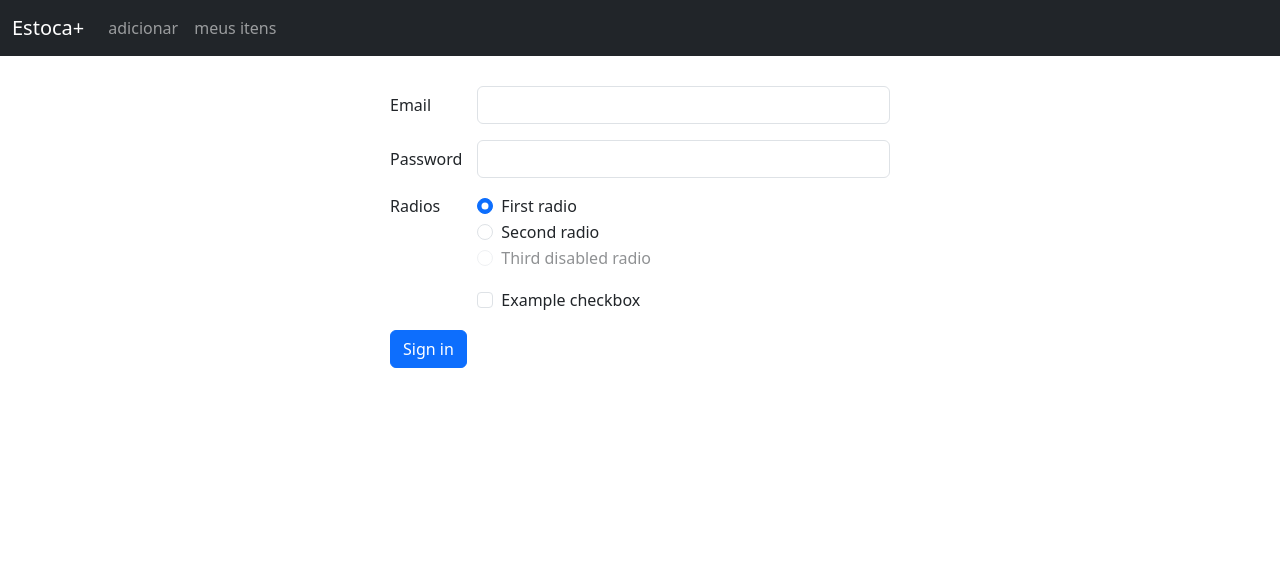
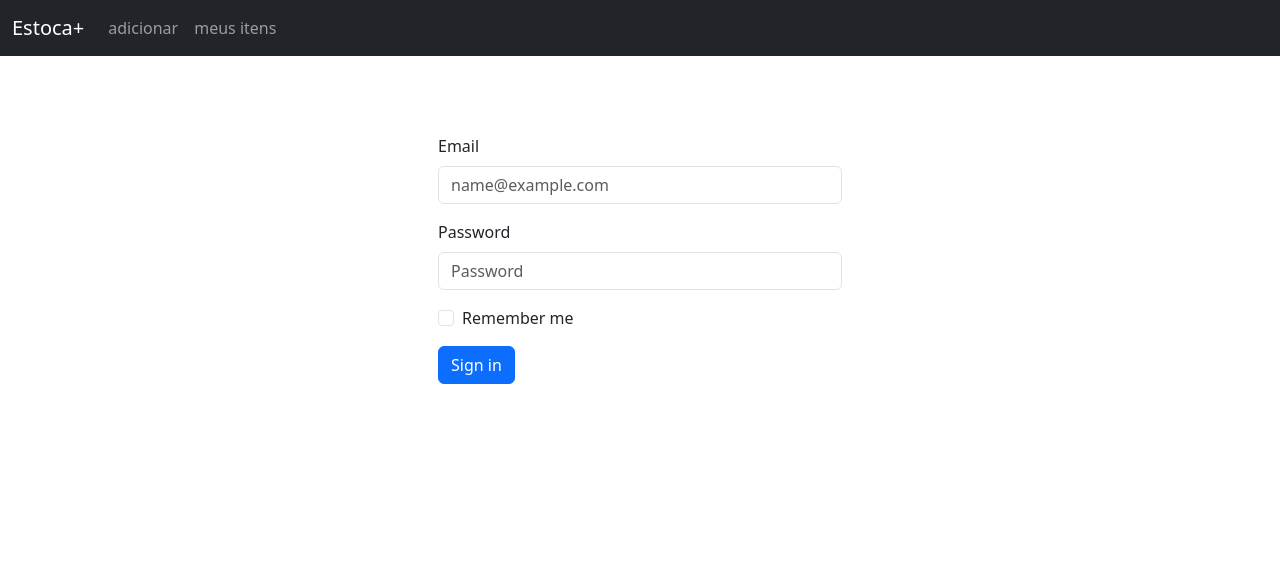
Before and after one commit to OracleHeadd/estoque, a Node project: template views/login/login.handlebars in a window 1280 px wide. Shown: the top 583 px of the page. Run offline with Node 20 templates, Linux system fonts and the light colour scheme; the template is opened without the code that fills it, so the values that code supplies are empty; some libraries are stand-ins or nearby versions.

Commit message:
chore: Update login page form layout and add redirect to login page

```diff
--- a/index.js
+++ b/index.js
@@ -6,7 +6,6 @@ const app = express();
 const port = 8000;
 
 //db call
-
 const db = require('./db/connection')
 
 //template engine
@@ -20,7 +19,15 @@ const itensRoutes = require('./routes/itens');
 const addRouters = require('./routes/add');
 
 //routes
-app.get('/', async (req, res) => {
+app.get('/', (req, res) => {
+    res.redirect('/login');
+});
+
+app.get('/login', (req, res) => {
+    res.render('login/login');
+});
+
+app.get('/home', async (req, res) => {
     try {
         let searchResults;
 
@@ -40,7 +47,6 @@ app.get('/', async (req, res) => {
     }
 });
 
-
 app.use('/itens', itensRoutes);
 app.use('/add', addRouters);
 
--- a/views/login/login.handlebars
+++ b/views/login/login.handlebars
@@ -1,48 +1,15 @@
-<form>
-  <div class="row mb-3">
-    <label for="inputEmail3" class="col-sm-2 col-form-label">Email</label>
-    <div class="col-sm-10">
-      <input type="email" class="form-control" id="inputEmail3">
-    </div>
+<form class="p-5">
+  <div class="mb-3">
+    <label for="inputEmail" class="form-label">Email</label>
+    <input type="email" class="form-control" id="inputEmail" placeholder="name@example.com">
   </div>
-  <div class="row mb-3">
-    <label for="inputPassword3" class="col-sm-2 col-form-label">Password</label>
-    <div class="col-sm-10">
-      <input type="password" class="form-control" id="inputPassword3">
-    </div>
+  <div class="mb-3">
+    <label for="inputPassword" class="form-label">Password</label>
+    <input type="password" class="form-control" id="inputPassword" placeholder="Password">
   </div>
-  <fieldset class="row mb-3">
-    <legend class="col-form-label col-sm-2 pt-0">Radios</legend>
-    <div class="col-sm-10">
-      <div class="form-check">
-        <input class="form-check-input" type="radio" name="gridRadios" id="gridRadios1" value="option1" checked>
-        <label class="form-check-label" for="gridRadios1">
-          First radio
-        </label>
-      </div>
-      <div class="form-check">
-        <input class="form-check-input" type="radio" name="gridRadios" id="gridRadios2" value="option2">
-        <label class="form-check-label" for="gridRadios2">
-          Second radio
-        </label>
-      </div>
-      <div class="form-check disabled">
-        <input class="form-check-input" type="radio" name="gridRadios" id="gridRadios3" value="option3" disabled>
-        <label class="form-check-label" for="gridRadios3">
-          Third disabled radio
-        </label>
-      </div>
-    </div>
-  </fieldset>
-  <div class="row mb-3">
-    <div class="col-sm-10 offset-sm-2">
-      <div class="form-check">
-        <input class="form-check-input" type="checkbox" id="gridCheck1">
-        <label class="form-check-label" for="gridCheck1">
-          Example checkbox
-        </label>
-      </div>
-    </div>
+  <div class="mb-3 form-check">
+    <input type="checkbox" class="form-check-input" id="rememberMeCheck">
+    <label class="form-check-label" for="rememberMeCheck">Remember me</label>
   </div>
   <button type="submit" class="btn btn-primary">Sign in</button>
 </form>
```
